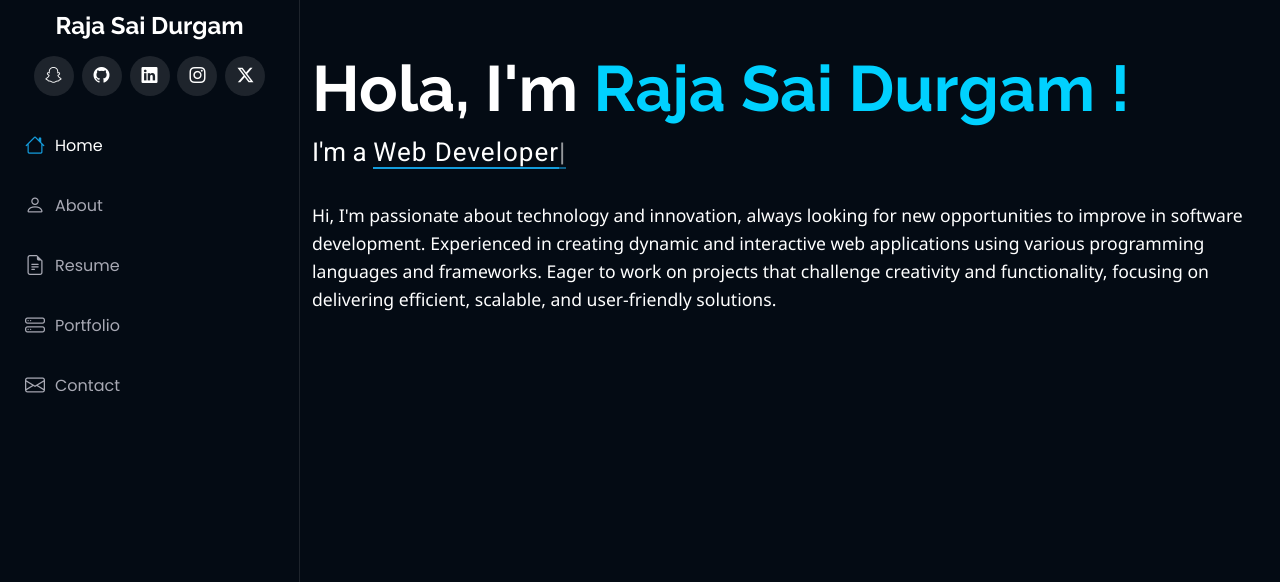
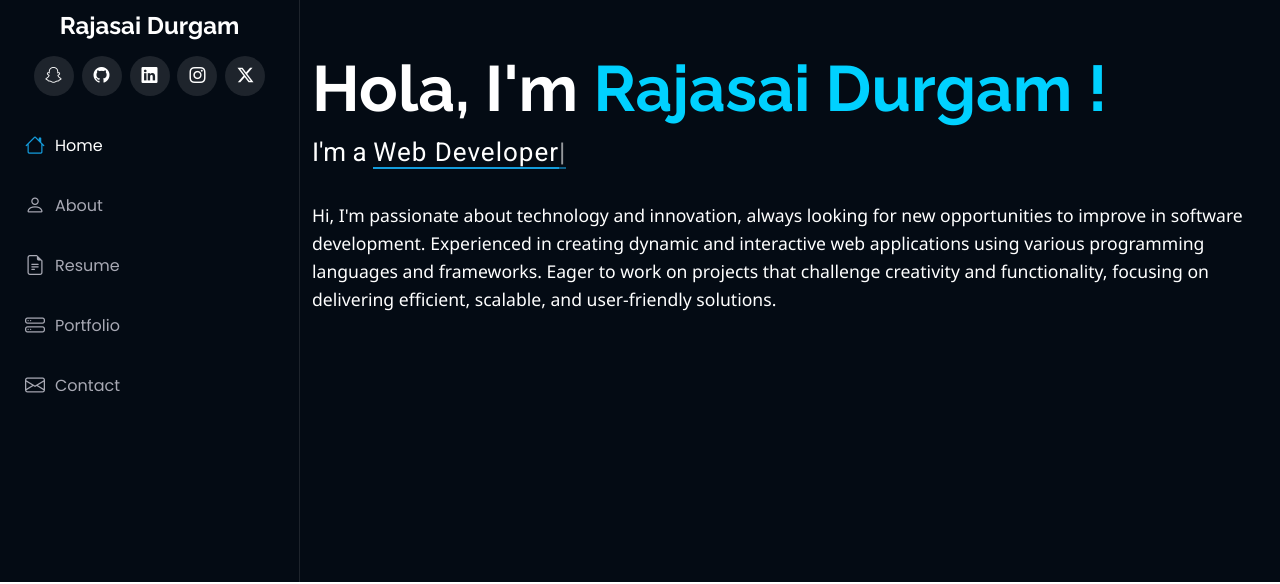
Before and after one commit to Rajasai143/rajasai, a plain HTML site: page index.html in a window 1280 px wide. Shown: the part 218-802 px from the top of the page. Drawn offline with Linux system fonts and the light colour scheme.

Commit message:
Correct name spelling from 'Raja Sai Durgam' to 'Rajasai Durgam'

```diff
--- a/index.html
+++ b/index.html
@@ -40,7 +40,7 @@
 
     <a href="index.html" class="logo d-flex align-items-center justify-content-center">
 
-      <h1 class="sitename">Raja Sai Durgam</h1>
+      <h1 class="sitename">Rajasai Durgam</h1>
     </a>
 
     <div class="social-links text-center">
@@ -78,7 +78,7 @@
   <!-- <img src="assets/img/IMG_4782.jpeg" alt="Hero Image" data-aos="fade-in"> -->
 
   <div class="container" data-aos="fade-up" data-aos-delay="100">
-    <h2>Hola, I'm <span style="color: #00d1ff;">Raja Sai Durgam !</span></h2>
+    <h2>Hola, I'm <span style="color: #00d1ff;">Rajasai Durgam !</span></h2>
 
     <p>
       I'm a
```
